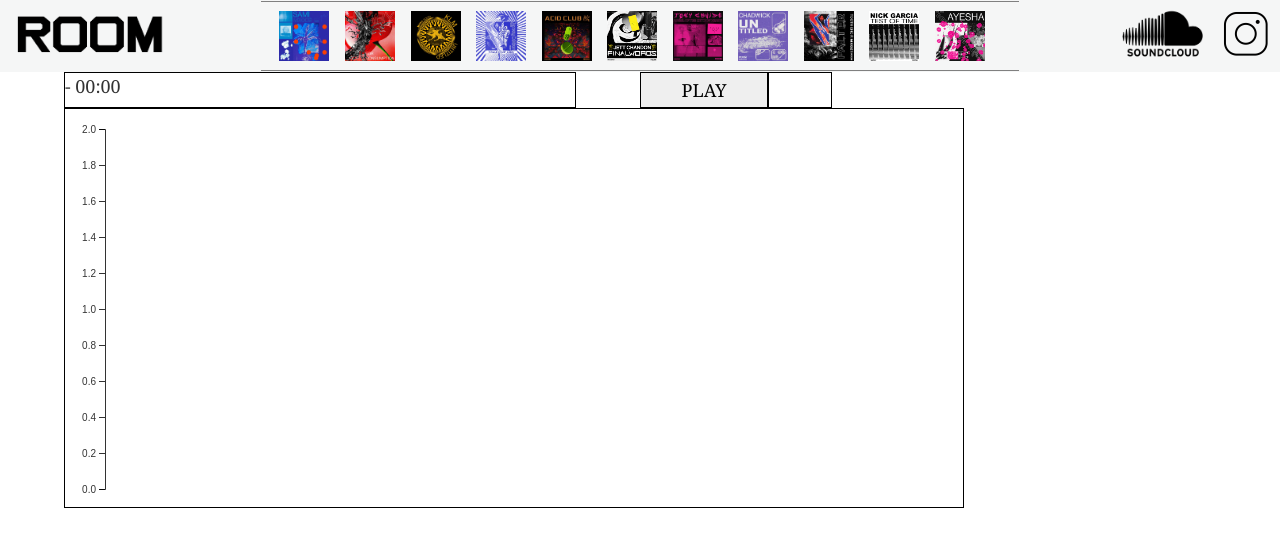
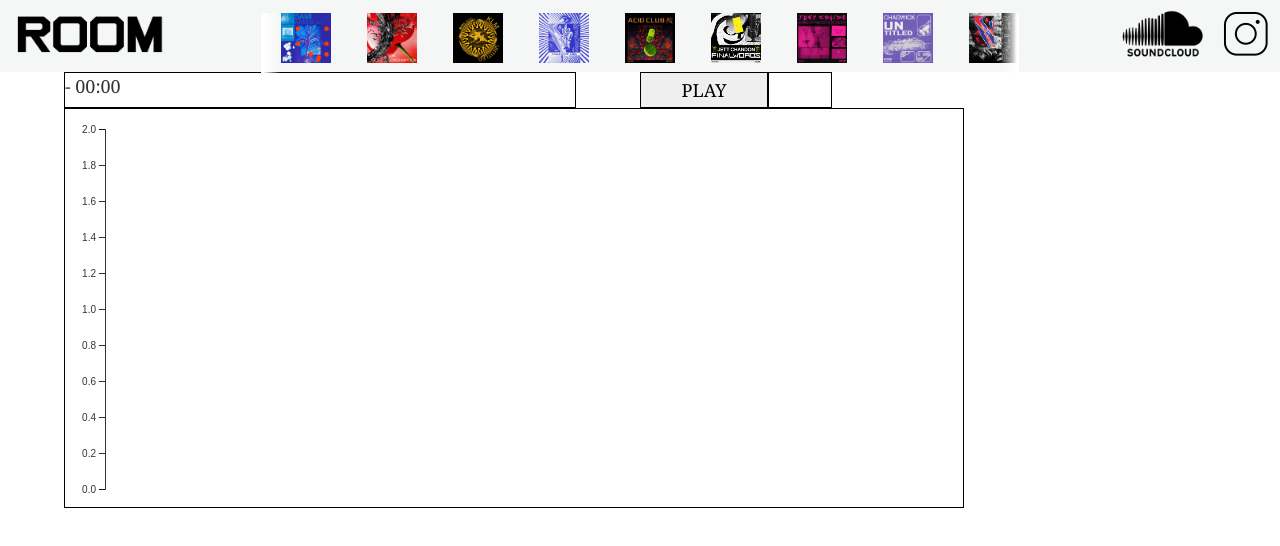
Before and after one commit to room-haus/room.haus, a Gatsby site: page /lab in a window 1280 px wide. Built offline with nearby package versions, Linux system fonts and the light colour scheme; Gatsby itself is replaced by a stand-in of ours.

Commit message:
Fixed mix carousel and detect cpu cores

```diff
--- a/src/audio/HLSAudioSource.js
+++ b/src/audio/HLSAudioSource.js
@@ -55,7 +55,8 @@ export default class HLSAudioSource {
     this.analyser.fft = FREQ_BIN_COUNT * 2;
     this.frequencyBuffer = new Uint8Array(this.analyser.frequencyBinCount);
     this.timeDomainBuffer = new Uint8Array(this.analyser.frequencyBinCount);
-    if (this.ctx.audioWorklet) {
+    const cpuCores = navigator && navigator.hardwareConcurrency ? navigator.hardwareConcurrency : 0;
+    if (this.ctx.audioWorklet && cpuCores > 4) {
       this.bpmAnalyzerNode = new BPMDetectorWorkletNode(this.ctx, this.callbacks.onODFUpdate);
       try {
         await this.bpmAnalyzerNode.init();
--- a/src/components/MixCarousel.js
+++ b/src/components/MixCarousel.js
@@ -27,19 +27,53 @@ const getMixWidgetLink = ({className}, meta, mx) => {
   );
 };
 
+const RelativeWrapper = styled.div`
+  position: relative;
+  box-sizing: content-box;
+  padding-top: 12px;
+  height: 100%;
+`;
+
 const CarouselWrapper = styled.div`
-  padding: 0.5em 1em;
-  border-bottom: 1px solid gray;
-  border-top: 1px solid gray;
-  overflow: auto;
-  display: flex;
-  justify-content: space-between;
   width: 100%;
+  height: 100%;
+  box-sizing: border-box;
+  overflow-x: scroll;
+  overflow-y: hidden;
+  white-space: nowrap;
+  padding: 0px 20px;
 
   ${MixWidget} {
+    display: inline-block;
     transform: opacity grayscale;
     transition-duration: 0.5s;
     transition-timing-function: ease-in-out;
+  }
+
+  &:before {
+    content: '';
+    z-index: 1;
+    position: absolute;
+    left: 0;
+    pointer-events: none;
+    height: 100%;
+    width: 20px;
+    background-image: linear-gradient(to left, rgba(255, 255, 255, 0), rgba(255, 255, 255, 1) 90%);
+  }
+
+  &:after {
+    content: '';
+    z-index: 1;
+    position: absolute;
+    right: 0;
+    pointer-events: none;
+    height: 100%;
+    width: 20px;
+    background-image: linear-gradient(to right, rgba(255, 255, 255, 0), rgba(255, 255, 255, 1) 90%);
+  }
+
+  * + * {
+    margin-left: 2em;
   }
 
   &:hover ${MixWidget} {
@@ -58,23 +92,11 @@ export default (props) => {
   const mixGetter = navigate ? getMixWidgetLink : getMixWidgetLoader;
   return (
     <AudioMetaContext.Consumer>
-      {({meta}) => <CarouselWrapper>{liveMixes.map((mx) => mixGetter(props, meta, mx))}</CarouselWrapper>}
+      {({meta}) => (
+        <RelativeWrapper>
+          <CarouselWrapper>{liveMixes.map((mx) => mixGetter(props, meta, mx))}</CarouselWrapper>
+        </RelativeWrapper>
+      )}
     </AudioMetaContext.Consumer>
   );
 };
-
-// export default (props) => {
-//   const {navigate} = props;
-//   const mixGetter = navigate ? getMixWidgetLink : getMixWidgetLoader;
-//   return (
-//     <AudioMetaContext.Consumer>
-//       {({meta}) => (
-//         <CarouselWrapper>
-//           <Carousel withoutControls speed={2000} {...props} wrapAround={false}>
-//             {liveMixes.map((mx) => mixGetter(props, meta, mx))}
-//           </Carousel>
-//         </CarouselWrapper>
-//       )}
-//     </AudioMetaContext.Consumer>
-//   );
-// };
--- a/src/components/MixWidget.js
+++ b/src/components/MixWidget.js
@@ -4,7 +4,6 @@ import styled from 'styled-components';
 const MixContainer = styled.div`
   position: relative;
   height: ${(props) => props.height || '50px'};
-  width: ${(props) => props.width || '200px'};
   margin: auto;
   overflow: hidden;
 `;
--- a/src/components/VideoGrid/helpers.js
+++ b/src/components/VideoGrid/helpers.js
@@ -20,7 +20,7 @@ export const tileVideoCanvas = (context, videos, canvas, matrix) => {
     for (let y = 0; y < rows; y++) {
       const index = matrix[y][x];
       const video = videos[index].ref.current;
-      context.drawImage(video, x * tileWidth, y * tileHeight, tileWidth, tileHeight);
+      video && context.drawImage(video, x * tileWidth, y * tileHeight, tileWidth, tileHeight);
     }
   }
 };
--- a/src/components/VideoGrid/index.js
+++ b/src/components/VideoGrid/index.js
@@ -91,7 +91,9 @@ class VideoGrid extends React.Component {
 
   animate() {
     tileVideoCanvas(this.ctx, this.videos, this.canvas, this.videoMatrix);
-    requestAnimationFrame(this.animate.bind(this));
+    if (this.canvas && this.videos && this.videos.every((v) => Boolean(v.ref.current))) {
+      requestAnimationFrame(this.animate.bind(this));
+    }
   }
 
   loadVideos() {
```
Also changed, not shown: src/components/header.js (+6 -3 lines), src/visual/mixes/RM001.js (+6 -6 lines), static/worklets/OnsetWorkletProcessor.js (+5 -17 lines).
